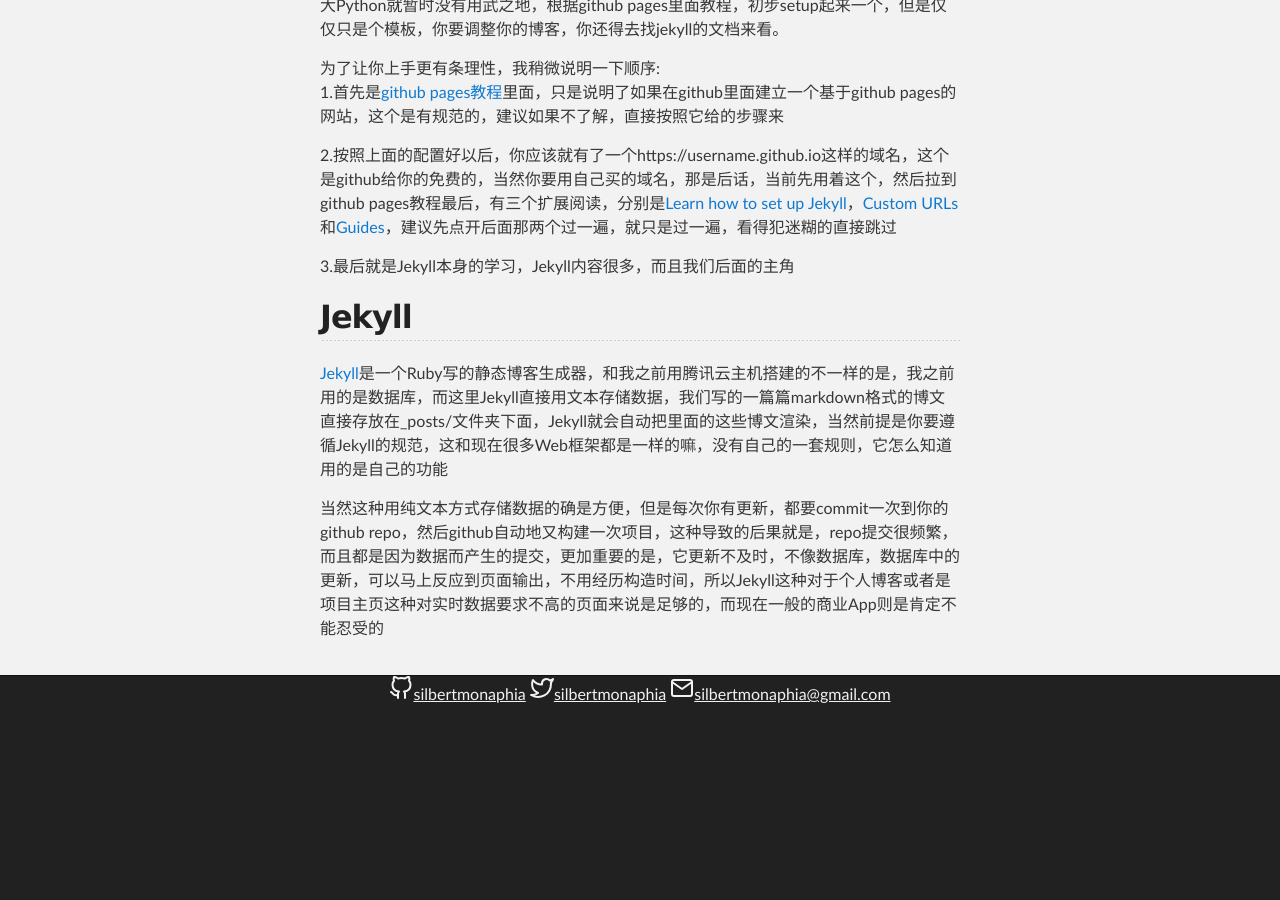
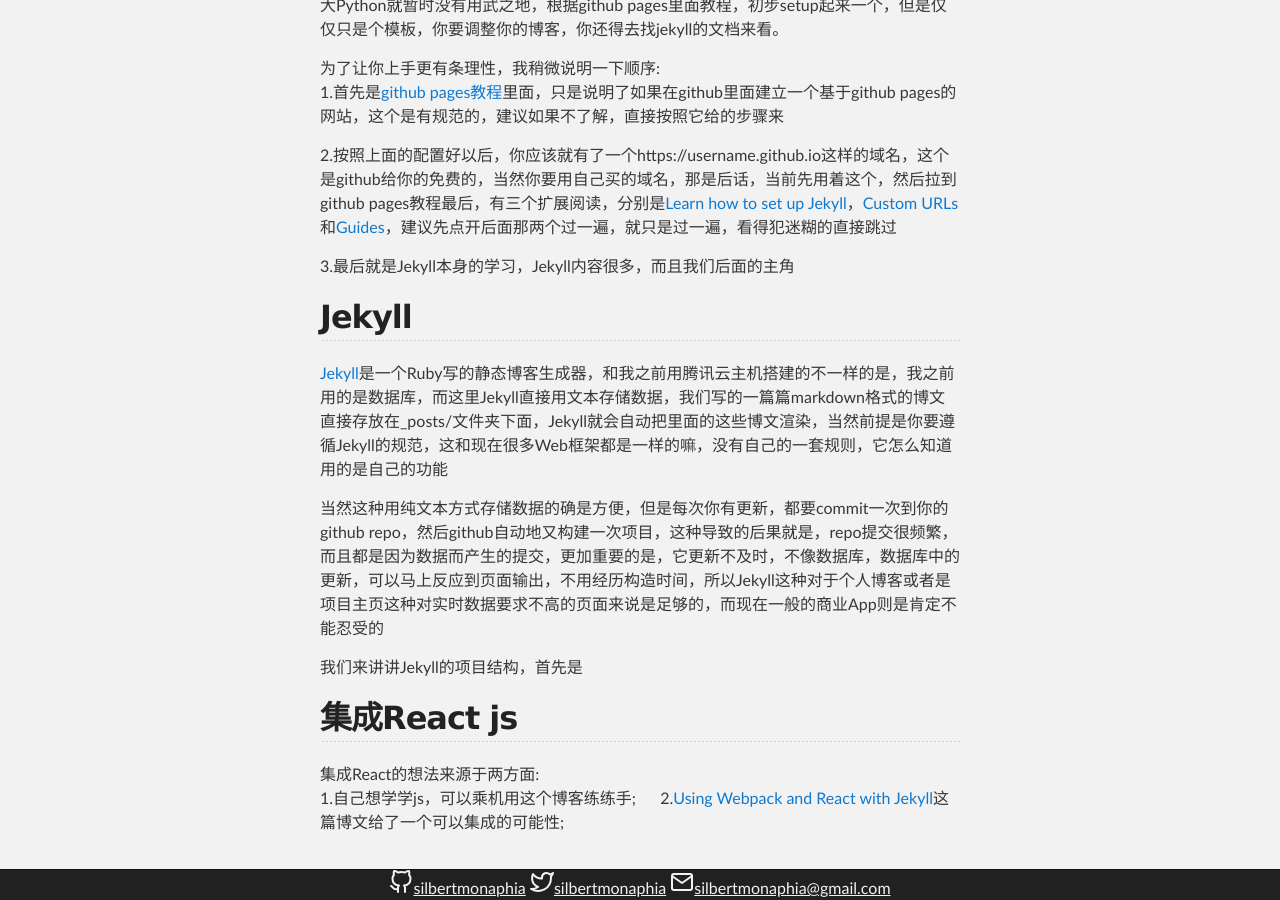
Before and after one commit to silbertmonaphia/silbertmonaphia.github.io, a Jekyll site: the page built from _posts/2018-01-02-关于这个博客.md, in a window 1280 px wide and 900 px high, scrolled down 1077 px. Built offline with Jekyll 4.4.1, drawn with Linux system fonts in a browser that asks for light colours; our own code applies the rules of GitHub Pages for plain Markdown files; the repository's description, which GitHub fills in, is left out; before the commit the page ends 1783 px from its top, so only the background shows below that.

Commit message:
Update 2018-01-02-关于这个博客.md

```diff
--- a/_posts/2018-01-02-关于这个博客.md
+++ b/_posts/2018-01-02-关于这个博客.md
@@ -36,3 +36,10 @@
 [Jekyll](https://github.com/jekyll/jekyll)是一个Ruby写的静态博客生成器，和我之前用腾讯云主机搭建的不一样的是，我之前用的是数据库，而这里Jekyll直接用文本存储数据，我们写的一篇篇markdown格式的博文直接存放在_posts/文件夹下面，Jekyll就会自动把里面的这些博文渲染，当然前提是你要遵循Jekyll的规范，这和现在很多Web框架都是一样的嘛，没有自己的一套规则，它怎么知道用的是自己的功能
 
 当然这种用纯文本方式存储数据的确是方便，但是每次你有更新，都要commit一次到你的github repo，然后github自动地又构建一次项目，这种导致的后果就是，repo提交很频繁，而且都是因为数据而产生的提交，更加重要的是，它更新不及时，不像数据库，数据库中的更新，可以马上反应到页面输出，不用经历构造时间，所以Jekyll这种对于个人博客或者是项目主页这种对实时数据要求不高的页面来说是足够的，而现在一般的商业App则是肯定不能忍受的
+
+我们来讲讲Jekyll的项目结构，首先是
+
+## 集成React js
+集成React的想法来源于两方面:
+1.自己想学学js，可以乘机用这个博客练练手;
+2.[Using Webpack and React with Jekyll](https://medium.com/@allizadrozny/using-webpack-and-react-with-jekyll-cfe137f8a2cc)这篇博文给了一个可以集成的可能性;
```
